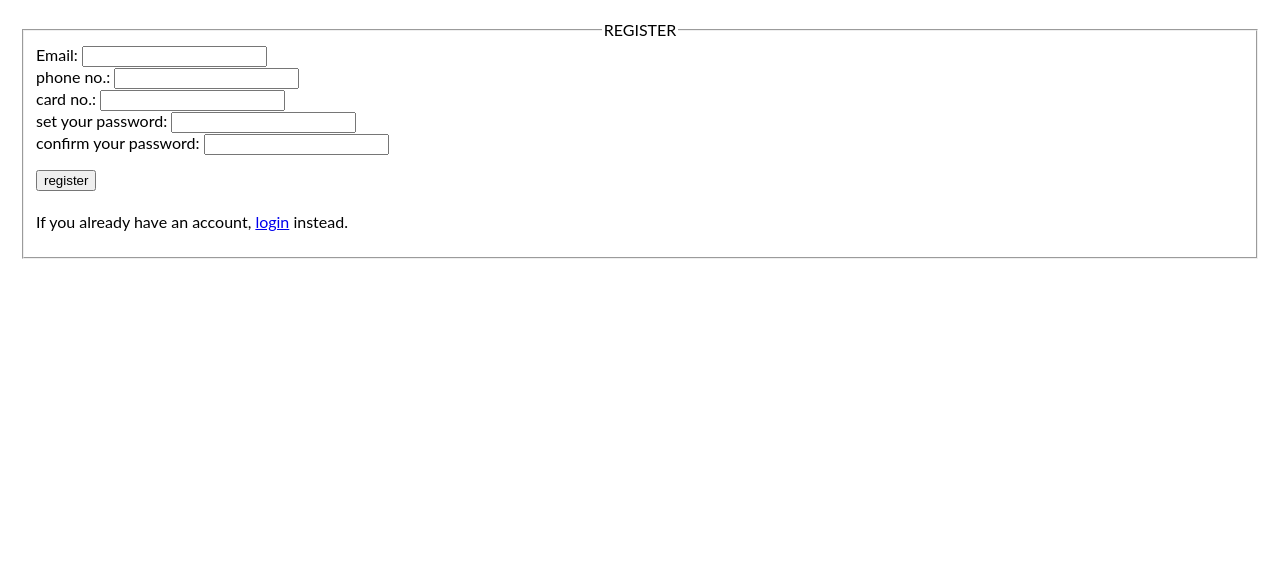
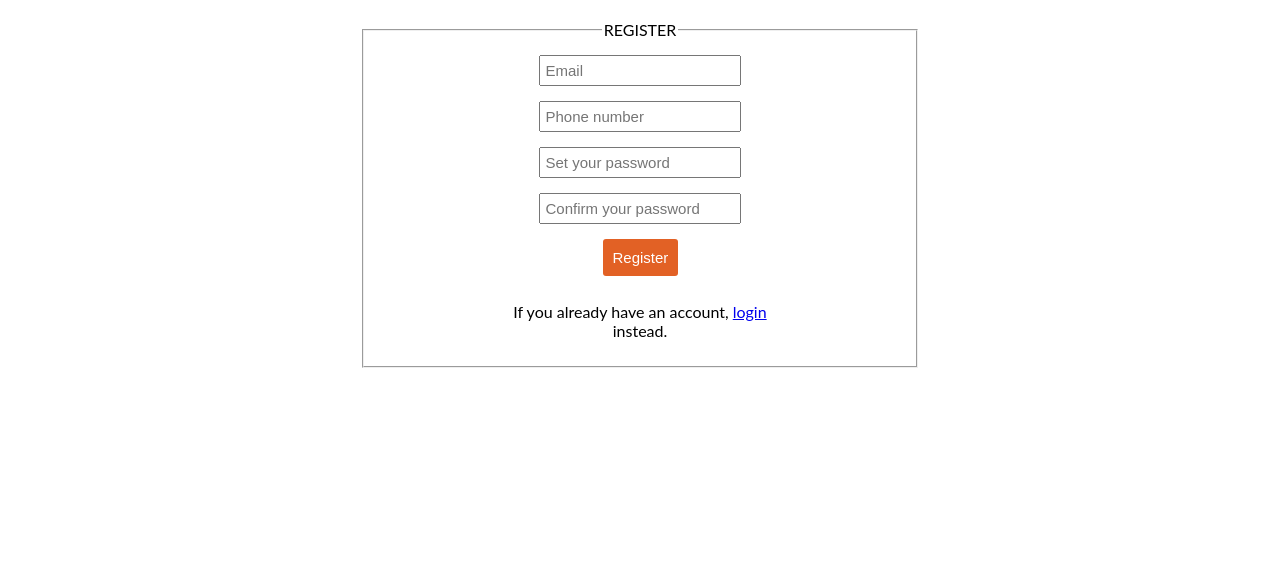
Before and after one commit to NopKorawit/Flight4U_CPE327_CPE231_project, a Django app: page /register in a window 1280 px wide. Shown: the part 80-647 px from the top of the page. Run offline with Django 3.2, Linux system fonts and the light colour scheme; some libraries are stand-ins or nearby versions; some web fonts are replaced.

Commit message:
Register

```diff
--- a/flight_booking/static/css/register.css
+++ b/flight_booking/static/css/register.css
@@ -2,14 +2,33 @@ body{
     font-family:"Lato", sans-serif;
 }
 
+input{
+    margin: 10px 0 5px 0;
+    padding: 5px;
+    font-size: 15px;
+    width: 5cm;
+}
+
 form{
-    margin: 20px;
+    width: 70vh;
+
+}
+
+.register{
+
+    width: 50%;
+    flex-direction: column;
 }
 
 .btn{
-    margin: 15px 0 5px 0;
+    margin: 10px 0 10px 0;
+    padding: 10px;
+    width: 75px;
+    background-color: rgb(226, 97, 37);
+    color: white;
+    border: none;
+    border-radius: 3px;
 }
-
 /* .alert {
     padding: 15px;
     width: 15cm;
--- a/flight_booking/templates/register.html
+++ b/flight_booking/templates/register.html
@@ -20,33 +20,25 @@
 {% endif %}
 </div>
 
-
+<center>
 <form action="addUser" method="post"> <!--addUser() in views.py-->
 <fieldset>
     <legend align="center">REGISTER</legend>
     {% csrf_token %}
     <div class="register">
-        <label for="">Email:</label>
-        <input type="email" class="form-input" name="email">
+        <input type="email" class="form-input" name="email" placeholder="Email">
     </div>
     <div class="register">
-        <label for="">phone no.:</label>
-        <input type="text" class="form-input" name="phone_no">
+        <input type="text" class="form-input" name="phone_no" placeholder="Phone number">
     </div>
     <div class="register">
-        <label for="">card no.:</label>
-        <input type="text" class="form-input" name="card_no">
+        <input type="password" class="form-input" name="password" placeholder="Set your password">
     </div>
     <div class="register">
-        <label for="">set your password:</label>
-        <input type="password" class="form-input" name="password">
+        <input type="password" class="form-input" name="repassword" placeholder="Confirm your password">
     </div>
     <div class="register">
-        <label for="">confirm your password:</label>
-        <input type="password" class="form-input" name="repassword">
-    </div>
-    <div class="register">
-        <input type="submit" value="register" class="btn">
+        <input type="submit" value="Register" class="btn">
     </div>
     <div class="register">
         <p class="text-center">If you already have an account,
@@ -55,7 +47,7 @@
 
 </fieldset>
 </form>
-
+</center>
 </body>
 
 {% endblock %}
--- a/flight_booking/templates/view.html
+++ b/flight_booking/templates/view.html
@@ -9,7 +9,9 @@
 
 {% block body %}
 
-view page
+<center><h1>view page</h1></center>
+
+{{flight_list}}
 
 {% endblock %}
 
--- a/flight_booking/views.py
+++ b/flight_booking/views.py
@@ -38,7 +38,8 @@ def genID():
         if not Account.objects.filter(account_no=id).exists():
             break
     return(id)
-# Create your views here.
+
+#--------------------------------------------------------------
 
 def index(request):
     return render(request,'index.html')
@@ -103,7 +104,6 @@ def addUser(request):
     account_no = genID()
     email = request.POST['email']
     phone_no = request.POST['phone_no']
-    card_no = request.POST['card_no']
     password = request.POST['password']
     repassword = request.POST['repassword']
 
@@ -114,18 +114,13 @@ def addUser(request):
         elif Account.objects.filter(phone_no=phone_no).exists():
             messages.info(request,"This phone number is already used.")
             return redirect('/register')
-        elif Account.objects.filter(card_no=card_no).exists():
-            messages.info(request,"This card number is already used.")
-            return redirect('/register')
         else:
             account = Account.objects.create(
                 account_no=account_no,
                 email=email,
                 password=password,
-                phone_no=phone_no,
-                card_no=card_no )
+                phone_no=phone_no,)
             account.save()
-            messages.info(request,"Register success!")
             return redirect('/')
 
     else :
@@ -147,3 +142,34 @@ def login(request):
     else:
         messages.info(request,'this email does not exist')
         return redirect('/loginform')
+
+#------------------Fetch part--------------------------
+
+def flight_view(request):
+    db = DBHelper()
+    data,col = db.fetch(' '
+                        ' '
+                        ' '
+                        ' '
+                        ' '
+                        ' ')
+
+#--------------------------test-------------------------------
+# fetch all data in Flight
+def allflight(request):
+    flight_list = Flight.objects.all()
+    return render(request,'view.html',{
+        'flight_list':flight_list
+    })
+
+
+
+def CursorToDict(data,columns):
+    result = []
+    fieldnames = [name.replace(" ", "_").lower() for name in columns]
+    for row in data:
+        rowset = []
+        for field in zip(fieldnames, row):
+            rowset.append(field)
+        result.append(dict(rowset))
+    return result
```
